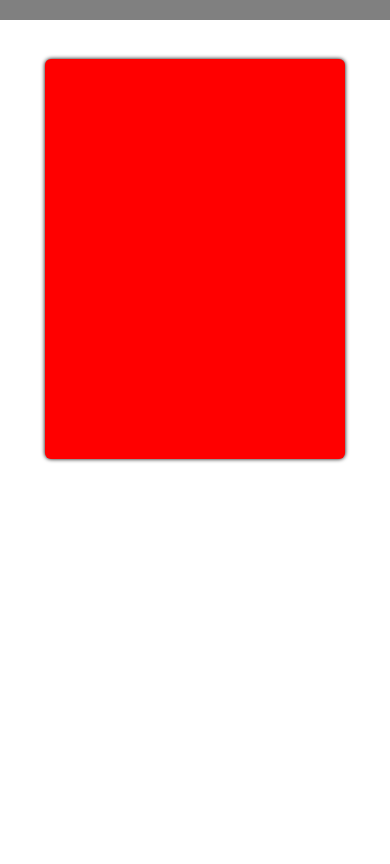
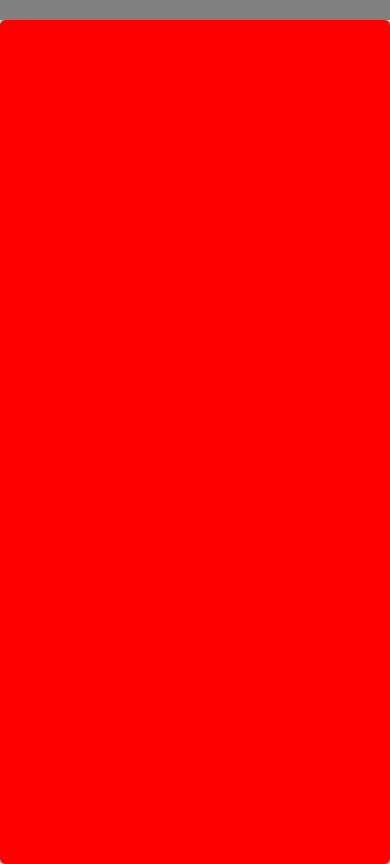
Before and after one commit to Deflok/Deflok.github.io, a plain HTML site: page index.html in a window 390 px wide. Drawn offline with Linux system fonts and the light colour scheme.

Commit message:
Add files via upload

```diff
--- a/style.css
+++ b/style.css
@@ -39,5 +39,15 @@ body{
 	box-shadow: 0px 0px 4px black;
 	margin: 0 auto;
 
+}
 
+
+@media screen and (max-width: 600px){
+	.calculator{
+		width: 100%;
+		height: 100%;
+	}
+	.main{
+		padding-top: 0;
+	}
 }
```
